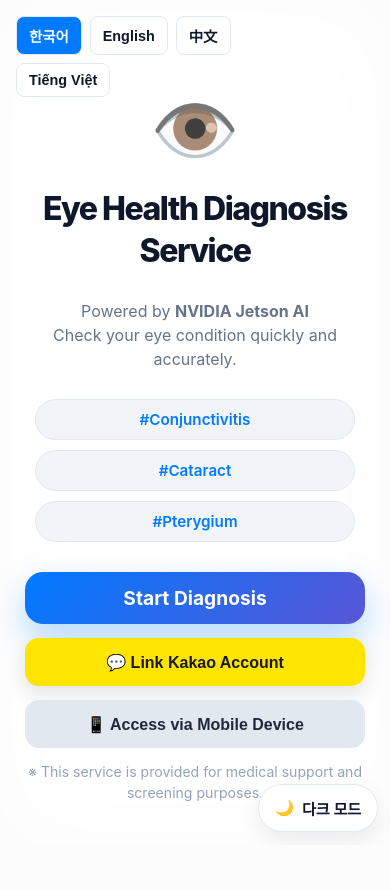
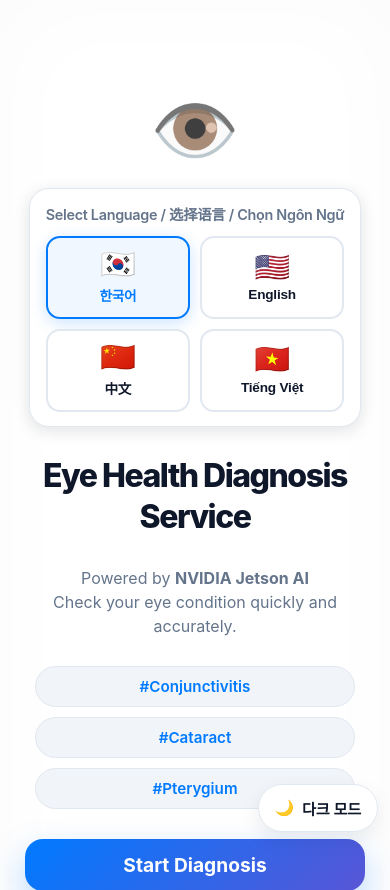
Before and after one commit to Phjrab/eye_project, a Flask app: template web/templates/index.html in a window 390 px wide. Shown: the top 890 px of the page. Before the commit the page ends 835 px from the top, so only its background shows below. Run offline with Flask 2, Linux system fonts and the light colour scheme; the template is opened without the code that fills it, so the values that code supplies are empty; parts of the project's set-up code (start-up, migrations or seed data) failed here and were passed over.

Commit message:
Add card-based Language Selector UI to welcome screen
Design & Implementation:
- Added language selector card at center of welcome screen below eye icon
- Card-based modular design with border-radius: 20px, soft box-shadow
- Horizontal flex layout for desktop, 2x2 grid for mobile
- 4 language buttons with flag emojis and native language names:
  * 🇰🇷 한국어 (Korean)
  * 🇺🇸 English (English)
  * 🇨🇳 中文 (Chinese)
  * 🇻🇳 Tiếng Việt (Vietnamese)

Styling & Interaction:
- Touch-optimized: min-height: 60px, padding: 10px 20px
- Button states:
  * Default: 2px border #e2e8f0, white background
  * Hover: border color changes to primary blue, slight lift animation
  * Active: 2px solid #007AFF border, light blue background #f0f7ff
  * Click: scale(0.95) tactile feedback
- Dark theme support with proper color variables
- Mobile responsive: 2x2 grid layout with adjusted sizing

JavaScript:
- New changeLanguageAndUpdateUI() function for language switching
- Integrated with i18n.js language change system
- Active button state automatically updated on language change
- Validation for language codes

Translations:
- Updated translations.js with lang_selector_title key in all 4 languages
- Label dynamically updates based on selected language

```diff
--- a/web/templates/index.html
+++ b/web/templates/index.html
@@ -468,6 +468,121 @@
             color: var(--helper);
         }
 
+        /* ============================================
+           LANGUAGE SELECTOR CARD (Card-based Modular)
+           ============================================ */
+        .language-selector-card {
+            background: var(--card-bg);
+            border-radius: 20px;
+            padding: 16px 20px;
+            box-shadow: 0 4px 16px rgba(15, 23, 42, 0.12);
+            border: 1px solid var(--border);
+            margin-bottom: 40px;
+            max-width: 600px;
+            transition: all 0.3s ease;
+        }
+
+        .language-selector-label {
+            font-size: 0.9rem;
+            font-weight: 600;
+            color: var(--text-sub);
+            margin-bottom: 12px;
+            display: block;
+            text-align: center;
+            letter-spacing: -0.3px;
+        }
+
+        .language-buttons-container {
+            display: flex;
+            flex-direction: row;
+            justify-content: center;
+            gap: 12px;
+            flex-wrap: wrap;
+        }
+
+        .language-btn {
+            display: flex;
+            flex-direction: column;
+            align-items: center;
+            justify-content: center;
+            min-height: 60px;
+            padding: 10px 20px;
+            border: 2px solid var(--border);
+            background: var(--card-bg);
+            border-radius: 14px;
+            cursor: pointer;
+            font-size: 0.95rem;
+            font-weight: 600;
+            color: var(--text-dark);
+            transition: all 0.25s cubic-bezier(0.4, 0, 0.2, 1);
+            gap: 6px;
+            flex: 0 0 auto;
+            min-width: 100px;
+            box-sizing: border-box;
+        }
+
+        .language-btn:hover {
+            border-color: var(--primary);
+            background: #f8fafc;
+            transform: translateY(-2px);
+            box-shadow: 0 4px 12px rgba(0, 122, 255, 0.1);
+        }
+
+        [data-theme="dark"] .language-btn:hover {
+            background: #1a2230;
+            box-shadow: 0 4px 12px rgba(78, 161, 255, 0.15);
+        }
+
+        .language-btn:active {
+            transform: scale(0.95);
+        }
+
+        .language-btn-flag {
+            font-size: 1.8rem;
+            line-height: 1;
+        }
+
+        .language-btn-name {
+            font-size: 0.85rem;
+            letter-spacing: -0.2px;
+        }
+
+        /* Active language button state */
+        .language-btn.lang-active {
+            border: 2px solid var(--primary);
+            background: #f0f7ff;
+            color: var(--primary);
+            font-weight: 700;
+            box-shadow: 0 4px 16px rgba(0, 122, 255, 0.2);
+        }
+
+        [data-theme="dark"] .language-btn.lang-active {
+            background: #0f2a4d;
+            box-shadow: 0 4px 16px rgba(78, 161, 255, 0.25);
+            color: #4ea1ff;
+        }
+
+        /* Mobile responsive */
+        @media screen and (max-width: 768px) {
+            .language-selector-card {
+                margin-bottom: 28px;
+                padding: 14px 16px;
+            }
+
+            .language-buttons-container {
+                display: grid;
+                grid-template-columns: repeat(2, 1fr);
+                gap: 10px;
+            }
+
+            .language-btn {
+                min-height: 70px;
+                min-width: auto;
+                flex: 1;
+                padding: 12px 16px;
+            }
+        }
+
         @keyframes pulse {
             0% { transform: scale(1); opacity: 1; }
             50% { transform: scale(1.1); opacity: 0.8; }
@@ -608,14 +723,6 @@
 <body>
 
 <div class="welcome-container">
-    <!-- Language Selector -->
-    <div id="lang-selector-widget" style="position: fixed; top: 16px; left: 16px; z-index: 2900; display: flex; gap: 8px; flex-wrap: wrap; max-width: 300px;">
-        <button id="lang-ko" class="lang-btn lang-btn-active" onclick="i18n.changeLanguage('ko')" style="padding: 8px 12px; border: 1px solid var(--border); background: var(--primary); color: white; border-radius: 8px; font-size: 0.9rem; font-weight: 600; cursor: pointer;">한국어</button>
-        <button id="lang-en" class="lang-btn" onclick="i18n.changeLanguage('en')" style="padding: 8px 12px; border: 1px solid var(--border); background: var(--card-bg); color: var(--text-dark); border-radius: 8px; font-size: 0.9rem; font-weight: 600; cursor: pointer;">English</button>
-        <button id="lang-zh" class="lang-btn" onclick="i18n.changeLanguage('zh')" style="padding: 8px 12px; border: 1px solid var(--border); background: var(--card-bg); color: var(--text-dark); border-radius: 8px; font-size: 0.9rem; font-weight: 600; cursor: pointer;">中文</button>
-        <button id="lang-vi" class="lang-btn" onclick="i18n.changeLanguage('vi')" style="padding: 8px 12px; border: 1px solid var(--border); background: var(--card-bg); color: var(--text-dark); border-radius: 8px; font-size: 0.9rem; font-weight: 600; cursor: pointer;">Tiếng Việt</button>
-    </div>
-
     <button id="global-theme-toggle" class="theme-toggle-floating" type="button" aria-label="Toggle theme">
         <span data-role="icon" data-i18n="theme_icon_dark">🌙</span>
         <span data-role="label" data-i18n="theme_dark_mode">Dark Mode</span>
@@ -623,6 +730,29 @@
 
     <div class="main-visual">
         <span class="eye-scan-icon">👁️</span>
+    </div>
+
+    <!-- Language Selector Card (Card-based Modular Design) -->
+    <div class="language-selector-card">
+        <label class="language-selector-label" data-i18n="lang_selector_title">Select Language / 选择语言 / Chọn Ngôn Ngữ</label>
+        <div class="language-buttons-container">
+            <button id="lang-ko" class="language-btn lang-active" onclick="changeLanguageAndUpdateUI('ko')" aria-label="Korean">
+                <span class="language-btn-flag">🇰🇷</span>
+                <span class="language-btn-name">한국어</span>
+            </button>
+            <button id="lang-en" class="language-btn" onclick="changeLanguageAndUpdateUI('en')" aria-label="English">
+                <span class="language-btn-flag">🇺🇸</span>
+                <span class="language-btn-name">English</span>
+            </button>
+            <button id="lang-zh" class="language-btn" onclick="changeLanguageAndUpdateUI('zh')" aria-label="Chinese">
+                <span class="language-btn-flag">🇨🇳</span>
+                <span class="language-btn-name">中文</span>
+            </button>
+            <button id="lang-vi" class="language-btn" onclick="changeLanguageAndUpdateUI('vi')" aria-label="Vietnamese">
+                <span class="language-btn-flag">🇻🇳</span>
+                <span class="language-btn-name">Tiếng Việt</span>
+            </button>
+        </div>
     </div>
 
     <h1 data-i18n="main_title">Eye Health Diagnosis Service</h1>
@@ -738,22 +868,49 @@
 
         // Update language selector button styles on language change
         i18n.onLanguageChange((lang) => {
-            document.querySelectorAll('.lang-btn').forEach(btn => {
-                btn.classList.remove('lang-btn-active');
-                btn.style.background = 'var(--card-bg)';
-                btn.style.color = 'var(--text-dark)';
+            document.querySelectorAll('.language-btn').forEach(btn => {
+                btn.classList.remove('lang-active');
             });
             const activeBtn = document.getElementById(`lang-${lang}`);
             if (activeBtn) {
-                activeBtn.classList.add('lang-btn-active');
-                activeBtn.style.background = 'var(--primary)';
-                activeBtn.style.color = 'white';
+                activeBtn.classList.add('lang-active');
             }
         });
     })();
 </script>
 
 <script>
+    /**
+     * Change language and update UI
+     * This function is called when a language button is clicked
+     * It updates the i18n language and ensures the active button state is updated
+     */
+    function changeLanguageAndUpdateUI(langCode) {
+        // Validate language code
+        if (!['ko', 'en', 'zh', 'vi'].includes(langCode)) {
+            console.warn(`[Language Selector] Invalid language code: ${langCode}`);
+            return;
+        }
+
+        // Update all language buttons - remove active state
+        document.querySelectorAll('.language-btn').forEach(btn => {
+            btn.classList.remove('lang-active');
+        });
+
+        // Set active state on the clicked button
+        const activeBtn = document.getElementById(`lang-${langCode}`);
+        if (activeBtn) {
+            activeBtn.classList.add('lang-active');
+        }
+
+        // Call the i18n language change function
+        if (typeof i18n !== 'undefined' && i18n.changeLanguage) {
+            i18n.changeLanguage(langCode);
+        } else {
+            console.warn('[Language Selector] i18n object not ready');
+        }
+    }
+
     let kakaoPopupRef = null;
 
     function openCenteredPopup(url, name, width, height) {
```
